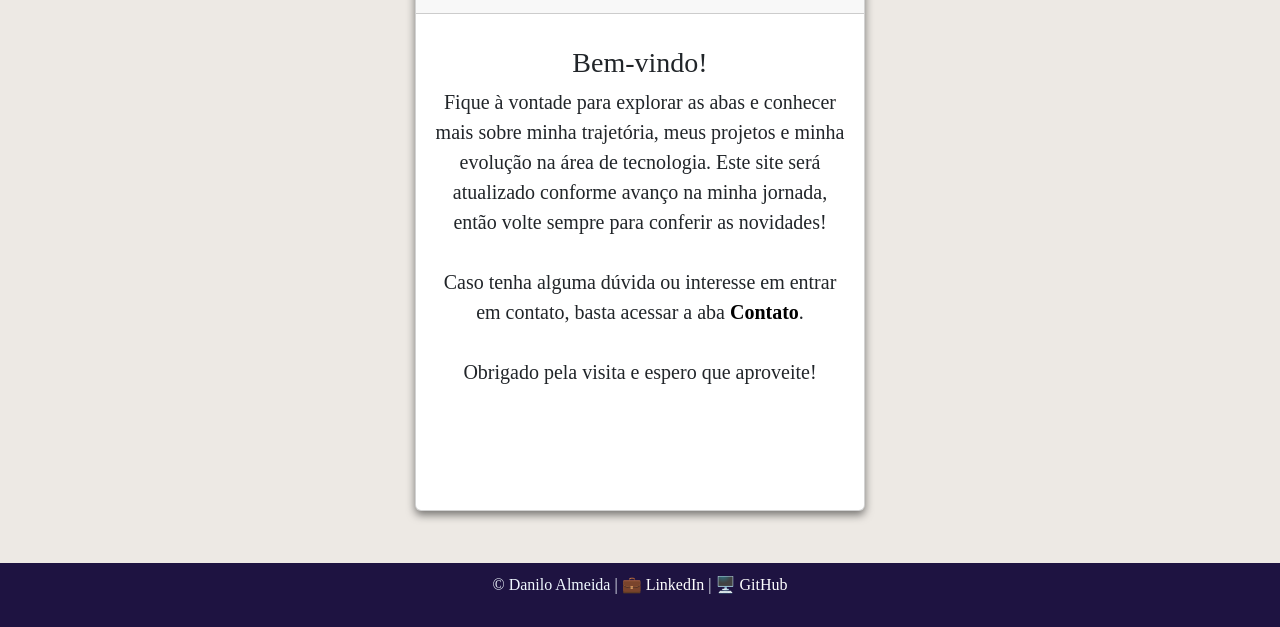
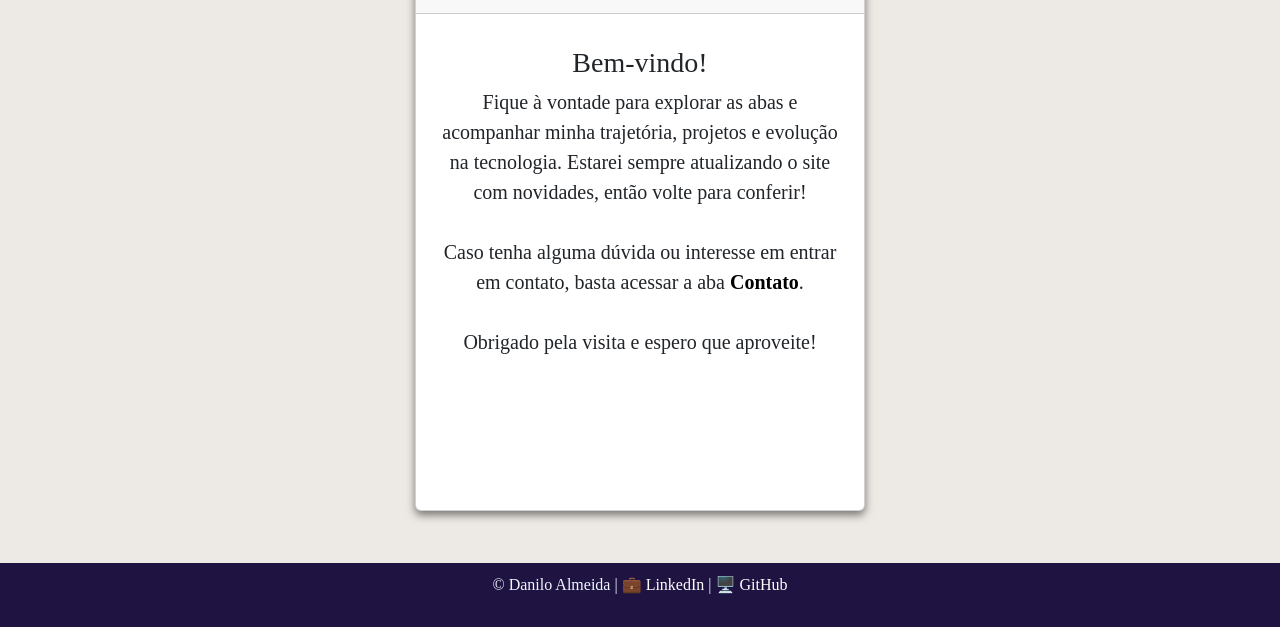
Before and after one commit to hixdann/hixdann.github.io, a plain HTML site: page index.html in a window 1280 px wide. Shown: the part 173-800 px from the top of the page. Drawn offline with nearby package versions, Linux system fonts and the light colour scheme.

Commit message:
Ajustado o Texto de Home

```diff
--- a/index.html
+++ b/index.html
@@ -28,10 +28,9 @@
                   <blockquote class="blockquote mb-0">
                     <p>
                         <h3>Bem-vindo!</h3>
-                        Fique à vontade para explorar
-                        as abas e conhecer mais sobre minha trajetória, meus projetos
-                        e minha evolução na área de tecnologia. Este site será atualizado conforme avanço na minha
-                        jornada, então volte sempre para conferir as novidades!
+                        Fique à vontade para explorar as abas e acompanhar minha trajetória,
+                        projetos e evolução na tecnologia. Estarei sempre atualizando o site
+                        com novidades, então volte para conferir!
                         <br><br>Caso tenha alguma dúvida
                         ou interesse em entrar em contato, basta acessar a aba <a href="contato.html" style="color: black; text-decoration: none;"><b>Contato</b></a>.
                         <br><br>
```
